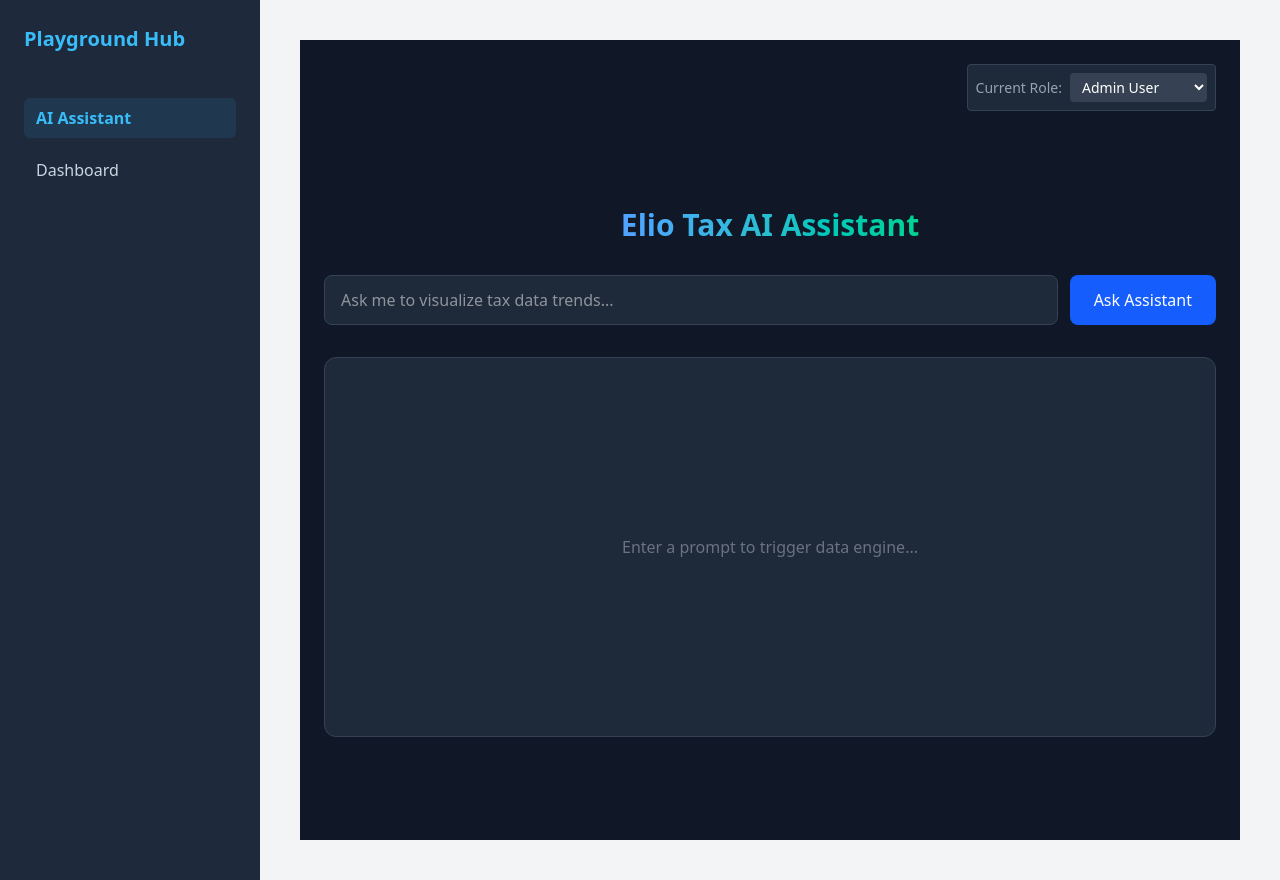
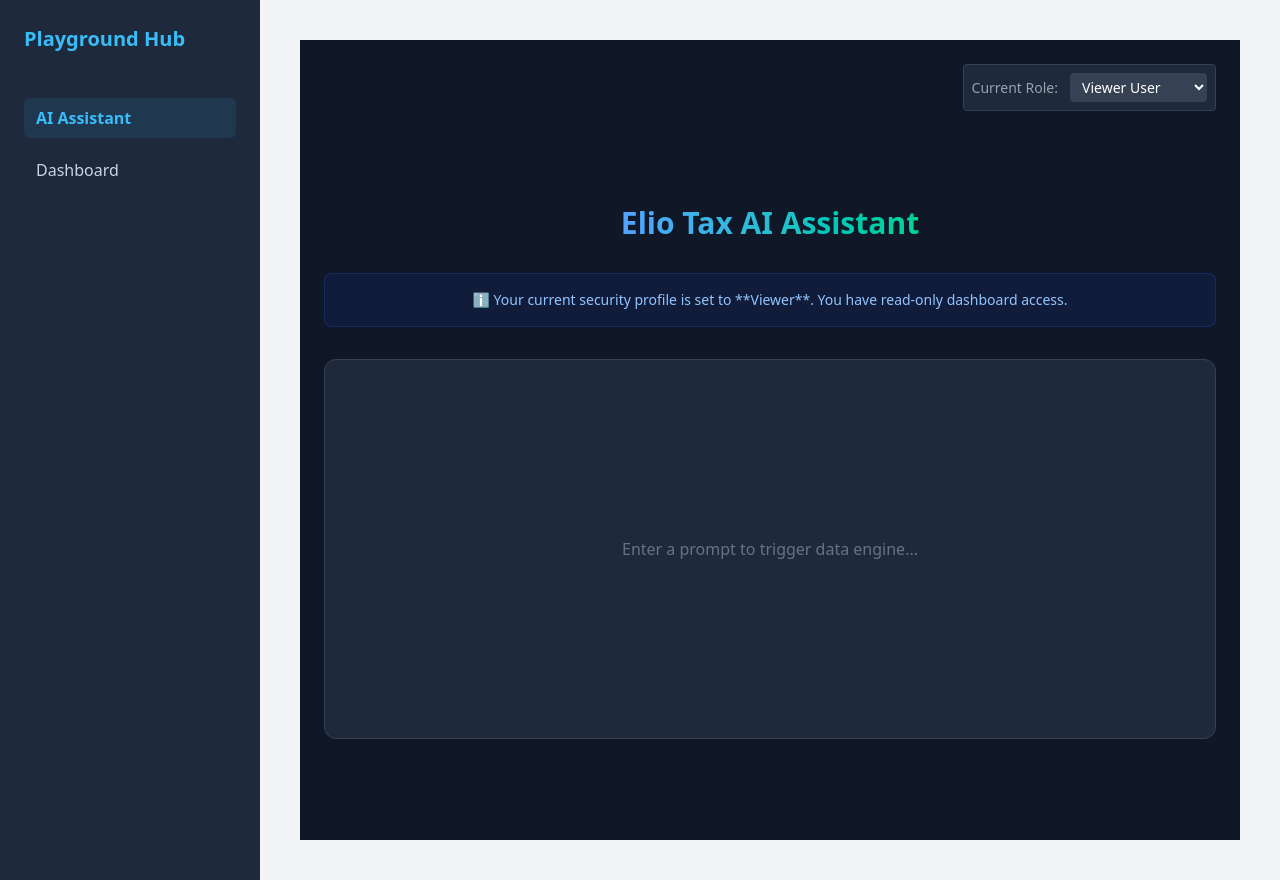
Before and after one commit to recep-demir/intelligent-analytics-and-visualization-hub, a React (Vite) app in the folder frontend/: page / in a window 1280 px wide. Built offline with nearby package versions, Linux system fonts and the light colour scheme.

Commit message:
feat: implement role-aware conditional UI rendering #63

```diff
--- a/frontend/src/App.tsx
+++ b/frontend/src/App.tsx
@@ -39,6 +39,33 @@ export default function App() {
         abortControllerRef.current.abort();
       }
     };
+  }, []);
+
+  useEffect(() => {
+    const token = localStorage.getItem("token");
+    const validRoles = ["Admin", "Analyst", "Viewer"];
+
+    if (!token) {
+      setUserRole("Viewer");
+      return;
+    }
+
+    try {
+      const base64Url = token.split('.')[1];
+      const base64 = base64Url.replace(/-/g, '+').replace(/_/g, '/');
+      const payload = JSON.parse(window.atob(base64));
+
+      const formattedRole = payload.role ? payload.role.charAt(0).toUpperCase() + payload.role.slice(1) : "";
+
+      if (validRoles.includes(formattedRole)) {
+        setUserRole(formattedRole);
+      } else {
+        throw new Error("Invalid role field in token");
+      }
+    } catch (err) {
+      setUserRole("Viewer");
+      console.error("🔴 Fail-safe triggered: JWT is decoded but the role field is missing or invalid. Treating user as Viewer.");
+    }
   }, []);
 
   const handleSearch = async (e: React.FormEvent) => {
@@ -116,10 +143,26 @@ export default function App() {
     }
   };
 
+  const dynamicNavItems = [...NAV_ITEMS];
+  if (userRole === "Admin") {
+
+    dynamicNavItems.push({ id: "admin", label: "Admin Panel", path: "/admin" });
+  }
+
   const nlAssistantPage = (
     <div className="min-h-screen bg-gray-900 text-gray-100 flex flex-col p-6">
-      <div className="mb-4 self-end bg-gray-800 p-2 rounded border border-gray-700">
-        <label className="mr-2 text-sm text-gray-400">Current Role:</label>
+      <div className="mb-4 self-end flex items-center gap-3 bg-gray-800 p-2 rounded border border-gray-700">
+        {/* 🗑️ US-63: Cache-Clear Button visible ONLY for Admin */}
+        {userRole === "Admin" && (
+          <button
+            onClick={() => console.log("🧹 Cache Cleared Successfully!")}
+            className="bg-red-600 hover:bg-red-500 text-white text-xs px-3 py-1 rounded font-medium transition-all"
+          >
+            Clear Cache
+          </button>
+        )}
+
+        <label className="text-sm text-gray-400">Current Role:</label>
         <select
           value={userRole}
           onChange={(e) => setUserRole(e.target.value)}
@@ -127,6 +170,7 @@ export default function App() {
         >
           <option value="Admin">Admin User</option>
           <option value="Restricted">Restricted User</option>
+          <option value="Viewer">Viewer User</option> {/* Yeni rol eklendi */}
         </select>
       </div>
 
@@ -134,6 +178,9 @@ export default function App() {
         <h1 className="text-3xl font-bold mb-8 text-transparent bg-clip-text bg-gradient-to-r from-blue-400 to-emerald-400">
           Elio Tax AI Assistant
         </h1>
+
+      {/* 🔍 US-63: Hide AI Query input completely if user is a Viewer */}
+      { userRole !== "Viewer" ? (
 
         <form onSubmit={handleSearch} className="w-full flex gap-3 mb-8">
           <input
@@ -152,7 +199,12 @@ export default function App() {
             {isLoading ? "Analyzing..." : "Ask Assistant"}
           </button>
         </form>
+      ) : (
 
+          <div className="w-full bg-blue-950/40 border border-blue-900/50 rounded-lg p-4 mb-8 text-center text-sm text-blue-300">
+            ℹ️ Your current security profile is set to **Viewer**. You have read-only dashboard access.
+          </div>
+      )}
         <div className="w-full min-h-[380px] bg-gray-800 border border-gray-700 rounded-xl p-6 flex flex-col justify-center items-center">
           {isLoading && (
             <div className="animate-spin w-10 h-10 border-4 border-blue-500 border-t-transparent rounded-full"></div>
@@ -513,8 +565,8 @@ export default function App() {
     </div>
   );
 
-  return (
-    <DashboardLayout navItems={NAV_ITEMS}>
+ return (
+    <DashboardLayout navItems={dynamicNavItems}>
       <Routes>
         <Route path="/"          element={nlAssistantPage} />
         <Route path="/dashboard" element={<Dashboard />} />
```
Also changed, not shown: 1 other file (tests, documents, lock files or other folders).
